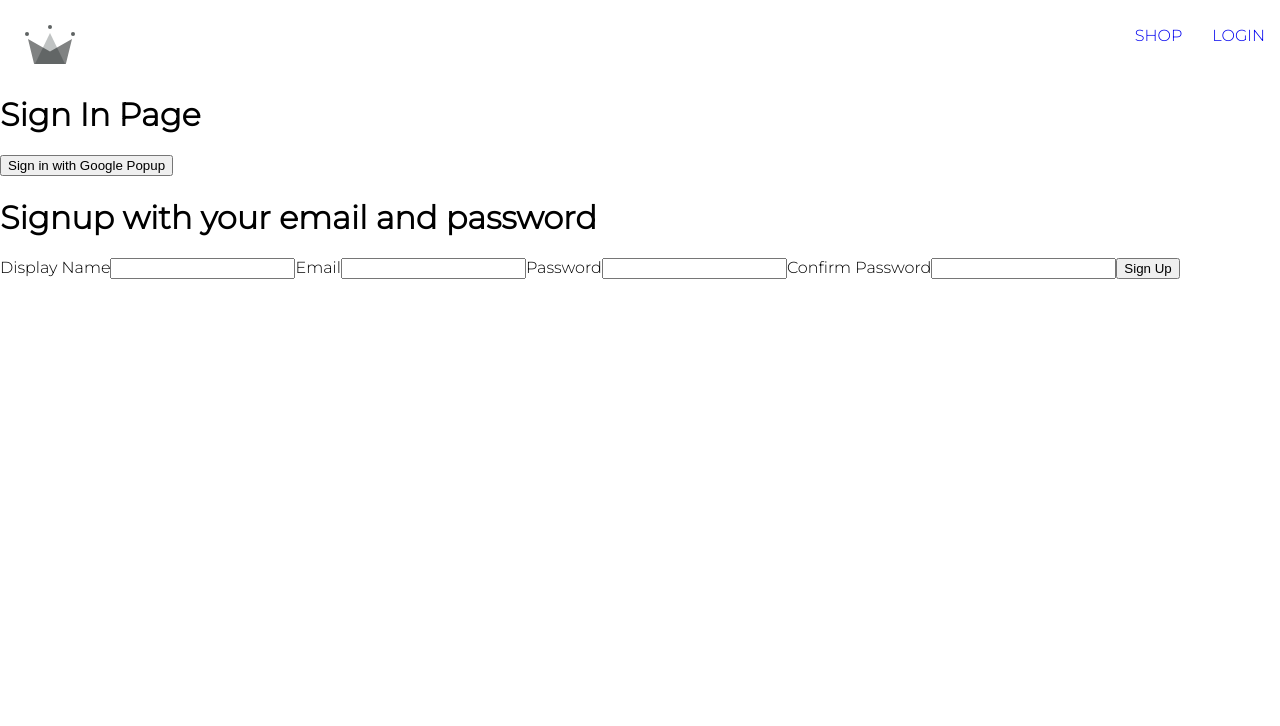
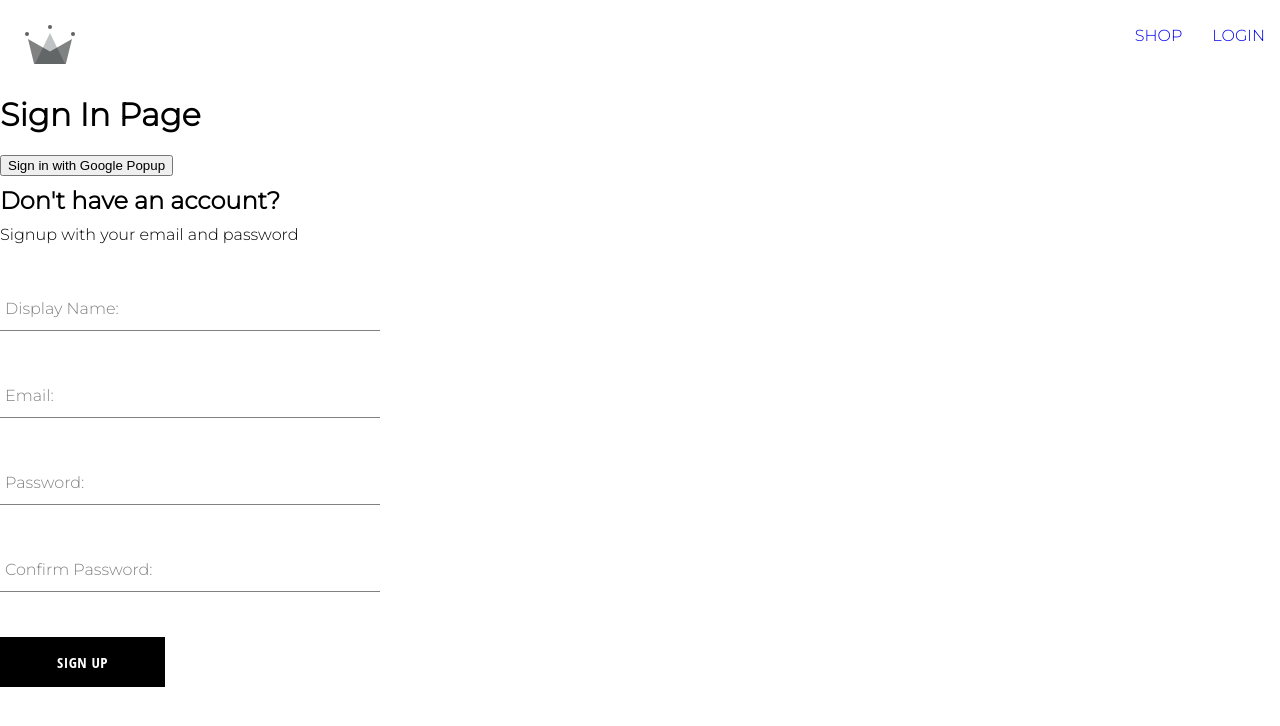
Before and after one commit to irorochad/myecomx-v2, a React (Create React App) app: page /login in a window 1280 px wide. Shown: the top 726 px of the page. Built offline with nearby package versions, Linux system fonts and the light colour scheme.

Commit message:
added the Button component , and the form-input component

```diff
--- /dev/null
+++ b/src/components/button/button.component.jsx
@@ -0,0 +1,21 @@
+import "./button.styles.scss";
+
+//
+
+const Button_Types_Classes = {
+  google: "google-sign-in",
+  inverted: "inverted",
+};
+
+const Button = ({ children, buttonType, ...otherProps }) => {
+  return (
+    <button
+      className={`button-container ${Button_Types_Classes[buttonType]}`}
+      {...otherProps}
+    >
+      {children}
+    </button>
+  );
+};
+
+export default Button;
--- /dev/null
+++ b/src/components/button/button.styles.scss
@@ -0,0 +1,46 @@
+.button-container {
+    min-width: 165px;
+    width: auto;
+    height: 50px;
+    letter-spacing: 0.5px;
+    line-height: 50px;
+    padding: 0 35px 0 35px;
+    font-size: 15px;
+    background-color: black;
+    color: white;
+    text-transform: uppercase;
+    font-family: 'Open Sans Condensed';
+    font-weight: bolder;
+    border: none;
+    cursor: pointer;
+    display: flex;
+    justify-content: center;
+
+    &:hover {
+      background-color: white;
+      color: black;
+      border: 1px solid black;
+    }
+
+    &.google-sign-in {
+      background-color: #4285f4;
+      color: white;
+
+      &:hover {
+        background-color: #357ae8;
+        border: none;
+      }
+    }
+
+    &.inverted {
+      background-color: white;
+      color: black;
+      border: 1px solid black;
+
+      &:hover {
+        background-color: black;
+        color: white;
+        border: none;
+      }
+    }
+  }
--- /dev/null
+++ b/src/components/form-input/form-input.component.jsx
@@ -0,0 +1,18 @@
+import "./form-input.styles.scss";
+
+const FormInput = ({ label, ...otherProps }) => {
+  return (
+    <div className="group">
+      <input className="form-input" {...otherProps} />
+      <label
+        className={`${
+          otherProps.value.length ? "shrink" : ""
+        } form-input-label`}
+      >
+        {label}
+      </label>
+    </div>
+  );
+};
+
+export default FormInput;
--- /dev/null
+++ b/src/components/form-input/form-input.styles.scss
@@ -0,0 +1,54 @@
+$sub-color: grey;
+$main-color: black;
+
+@mixin shrinkLabel {
+  top: -14px;
+  font-size: 12px;
+  color: $main-color;
+}
+
+.group {
+  position: relative;
+  margin: 45px 0;
+
+  .form-input {
+    background: none;
+    background-color: white;
+    color: $sub-color;
+    font-size: 18px;
+    padding: 10px 10px 10px 5px;
+    display: block;
+    width: 100%;
+    border: none;
+    border-radius: 0;
+    border-bottom: 1px solid $sub-color;
+    margin: 25px 0;
+
+    &:focus {
+      outline: none;
+    }
+
+    &:focus ~ .form-input-label {
+      @include shrinkLabel();
+    }
+  }
+
+  input[type='password'] {
+    letter-spacing: 0.3em;
+  }
+
+  .form-input-label {
+    color: $sub-color;
+    font-size: 16px;
+    font-weight: normal;
+    position: absolute;
+    pointer-events: none;
+    left: 5px;
+    top: 10px;
+    transition: 300ms ease all;
+
+    &.shrink {
+      @include shrinkLabel();
+    }
+  }
+}
--- /dev/null
+++ b/src/components/sign-up/sign-up.styles.scss
@@ -0,0 +1,9 @@
+.sign-up-container {
+    display: flex;
+    flex-direction: column;
+    width: 380px;
+
+    h2{
+        margin: 10px 0;
+    }
+}
--- a/src/components/sign-up/signup.component.jsx
+++ b/src/components/sign-up/signup.component.jsx
@@ -3,6 +3,12 @@
   createAuthUserWithEmailAndPassword,
   createUserDocumentFromAuth,
 } from "../../utils/firebase/firebase.utils";
+
+import FormInput from "../form-input/form-input.component";
+
+import Button from "../button/button.component";
+
+import "./sign-up.styles.scss";
 
 const defaultValues = {
   displayName: "",
@@ -42,10 +48,10 @@
       clearFormFields();
     } catch (error) {
       // Found an error? Console it.
-      if (error.code == "auth/email-already-in-use") {
+      if (error.code === "auth/email-already-in-use") {
         alert("Email already in use.");
       }
-      if (error.code == "auth/weak-password") {
+      if (error.code === "auth/weak-password") {
         alert("Weak Password, Password should be at least 6 letters");
       } else {
         console.log("We had an issue creating your account", error);
@@ -59,11 +65,12 @@
     setformFields({ ...formFields, [name]: value });
   };
   return (
-    <div>
-      <h1>Signup with your email and password</h1>
+    <div className="sign-up-container">
+      <h2>Don't have an account?</h2>
+      <span>Signup with your email and password</span>
       <form onSubmit={handleSubmit}>
-        <label htmlFor="">Display Name</label>
-        <input
+        <FormInput
+          label="Display Name:"
           type="text"
           required
           onChange={handleChange}
@@ -71,8 +78,8 @@
           value={displayName}
         />
 
-        <label htmlFor="">Email</label>
-        <input
+        <FormInput
+          label="Email:"
           type="email"
           required
           onChange={handleChange}
@@ -80,8 +87,8 @@
           value={email}
         />
 
-        <label htmlFor="">Password</label>
-        <input
+        <FormInput
+          label="Password:"
           type="password"
           required
           onChange={handleChange}
@@ -89,8 +96,8 @@
           value={password}
         />
 
-        <label htmlFor="">Confirm Password</label>
-        <input
+        <FormInput
+          label="Confirm Password:"
           type="password"
           required
           onChange={handleChange}
@@ -98,7 +105,7 @@
           value={confirmPassword}
         />
 
-        <button>Sign Up</button>
+        <Button type="submit">Sign Up</Button>
       </form>
     </div>
   );
```
